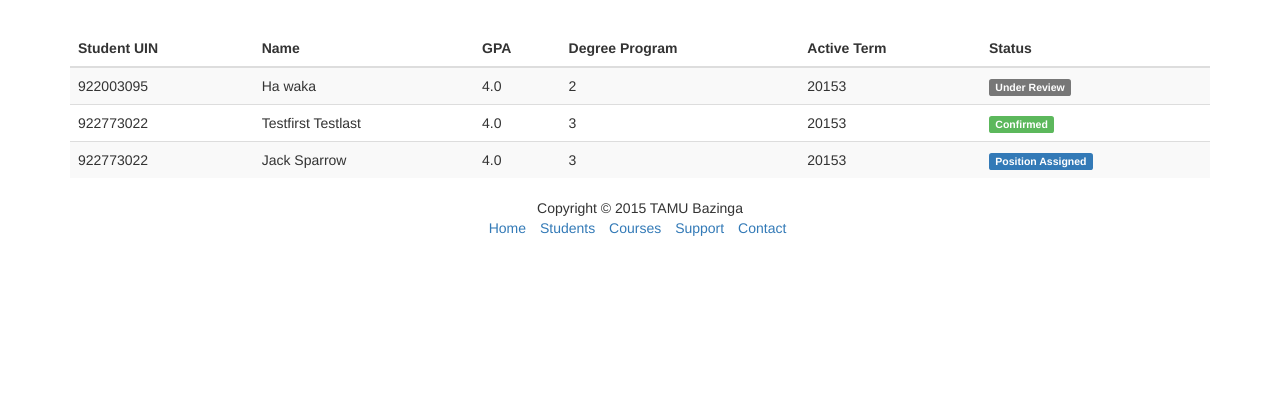
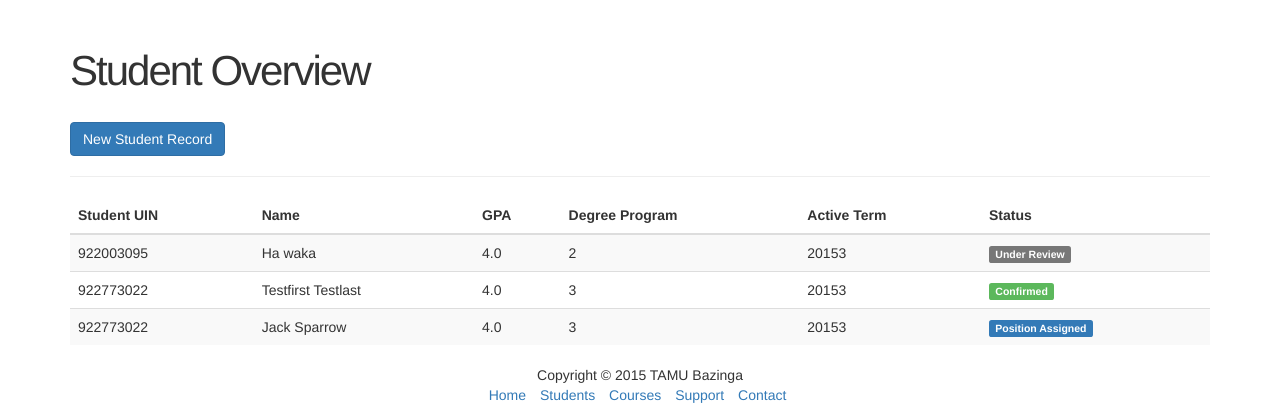
Before and after one commit to xiatian122/TA_Assignment, a Rails app: page /students in a window 1280 px wide. Shown: the part 52-472 px from the top of the page. Run offline with Rails 7, Linux system fonts and the light colour scheme; data comes from the database, SQL or seed files in the repository; style sheets or scripts are compiled from the project's sources; parts of the project's set-up code (start-up, migrations or seed data) failed here and were passed over; some libraries are stand-ins or nearby versions.

Commit message:
added new student button at index of students

```diff
--- a/app/views/students/index.html.haml
+++ b/app/views/students/index.html.haml
@@ -1,5 +1,13 @@
 %p#notice=notice
 
+.row
+  .col-xs-12
+    %h1{class:"text-left"}="Student Overview "
+
+.row
+  .col-xs-6=link_to "New Student Record",new_student_path,class:"btn btn-primary"
+
+%hr
 %table#students.table.table-striped
   %thead
     %tr
```
